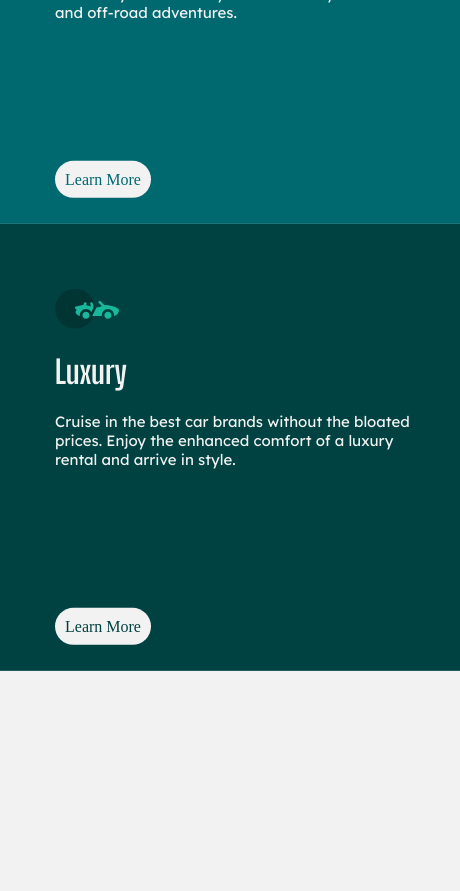
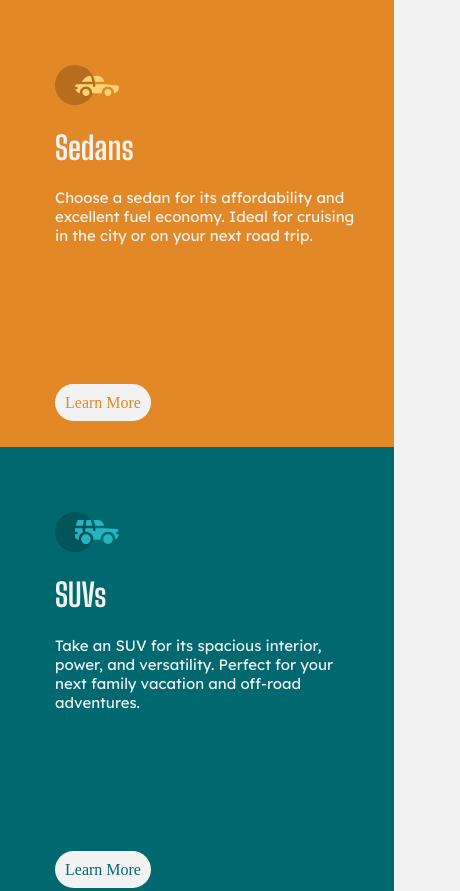
Before and after one commit to princechamp07/3-column-preview-card-component-main, a plain HTML site: page index.html in a window 390 px wide. Shown: the top 891 px of the page, 460 px wide, since content can reach past the window. Drawn offline with Linux system fonts and the light colour scheme.

Commit message:
Update index.html

```diff
--- a/index.html
+++ b/index.html
@@ -110,7 +110,7 @@
   .main {
     flex-direction: column;
     margin-top: 52%%;
-    position:relative;
+
     width:100%;
     height:100%;
   }
@@ -118,6 +118,7 @@
   .box,.box2,.box1{
     border-radius: 0;
     padding: 35px;
+    width:83%;
   }
 
 }
```
